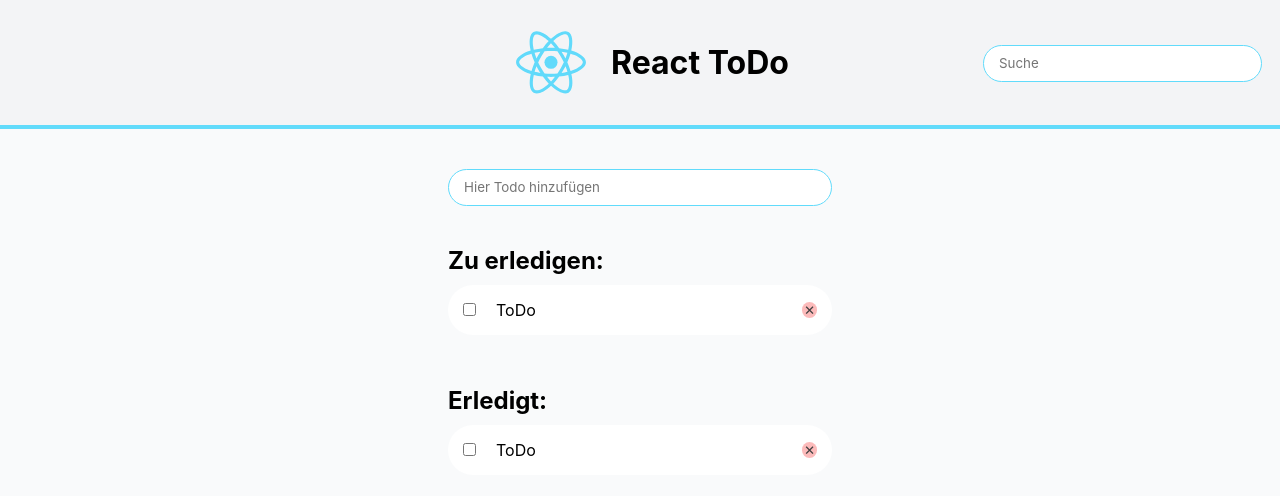
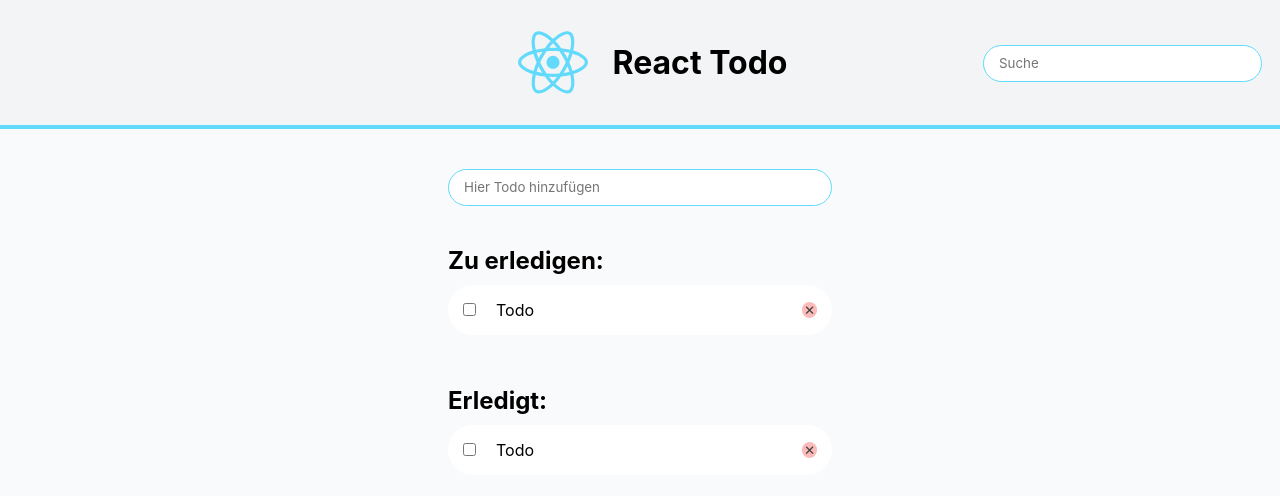
Before and after one commit to BennyDeeDev/react-course-todo-app, a React (Create React App) app: page / in a window 1280 px wide. Shown: the top 496 px of the page. Built offline with nearby package versions, Linux system fonts and the light colour scheme.

Commit message:
update text

```diff
--- a/src/App.js
+++ b/src/App.js
@@ -7,7 +7,7 @@ function App() {
       <div className="HeaderContainer">
         <div className="HeaderContent">
           <img style={{ width: 120 }} src={logo} alt="React-Logo" />
-          <h1>React ToDo</h1>
+          <h1>React Todo</h1>
         </div>
         <div className="SearchInputContainer">
           <input className="InputItem" placeholder="Suche" />
@@ -24,7 +24,7 @@ function App() {
 
           <div className="TodoItemContainer">
             <input type="checkbox"></input>
-            <p className="TodoItemText">ToDo</p>
+            <p className="TodoItemText">Todo</p>
             <button className="TodoItemDeleteButton">&#x2715;</button>
           </div>
         </div>
@@ -34,7 +34,7 @@ function App() {
 
           <div className="TodoItemContainer">
             <input type="checkbox"></input>
-            <p className="TodoItemText">ToDo</p>
+            <p className="TodoItemText">Todo</p>
             <button className="TodoItemDeleteButton">&#x2715;</button>
           </div>
         </div>
```
